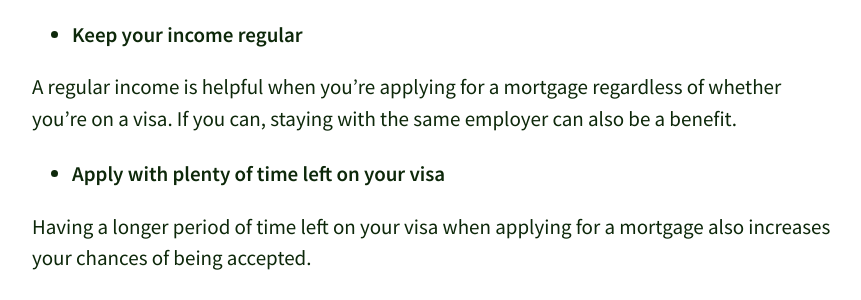
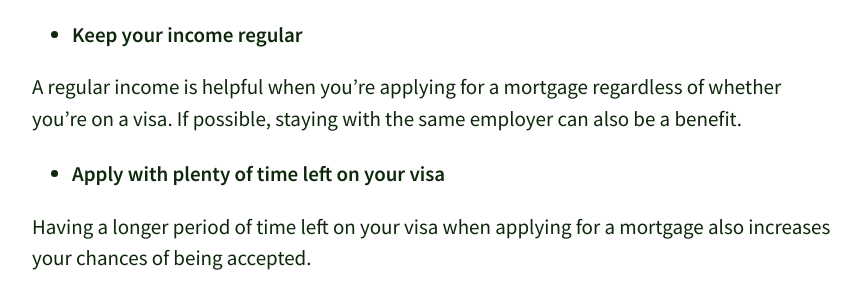
Before and after one commit to olitrussle/blog, a Jekyll site: the page built from _posts/2017-07-14-how-to-get-a-mortgage-if-you're-on-a-visa.md, in a window 1280 px wide and 900 px high, scrolled down 2399 px. Shown: the part 187-487 px from the top of the window, without its empty margins (208-1069 px from the left). Built offline with Jekyll 4.4.1, drawn with Linux system fonts in a browser that asks for light colours; comment, search, counter and statistics services are not loaded.

Commit message:
Update 2017-07-14-how-to-get-a-mortgage-if-you're-on-a-visa.md

```diff
--- a/_posts/2017-07-14-how-to-get-a-mortgage-if-you're-on-a-visa.md
+++ b/_posts/2017-07-14-how-to-get-a-mortgage-if-you're-on-a-visa.md
@@ -48,7 +48,7 @@ Getting an address history set up and maintaining it is a simple way to give you
 
 - ### Keep your income regular
 
-A regular income is helpful when you’re applying for a mortgage regardless of whether you’re on a visa. If you can, staying with the same employer can also be a benefit.
+A regular income is helpful when you’re applying for a mortgage regardless of whether you’re on a visa. If possible, staying with the same employer can also be a benefit.
 
 - ### Apply with plenty of time left on your visa
 
```
